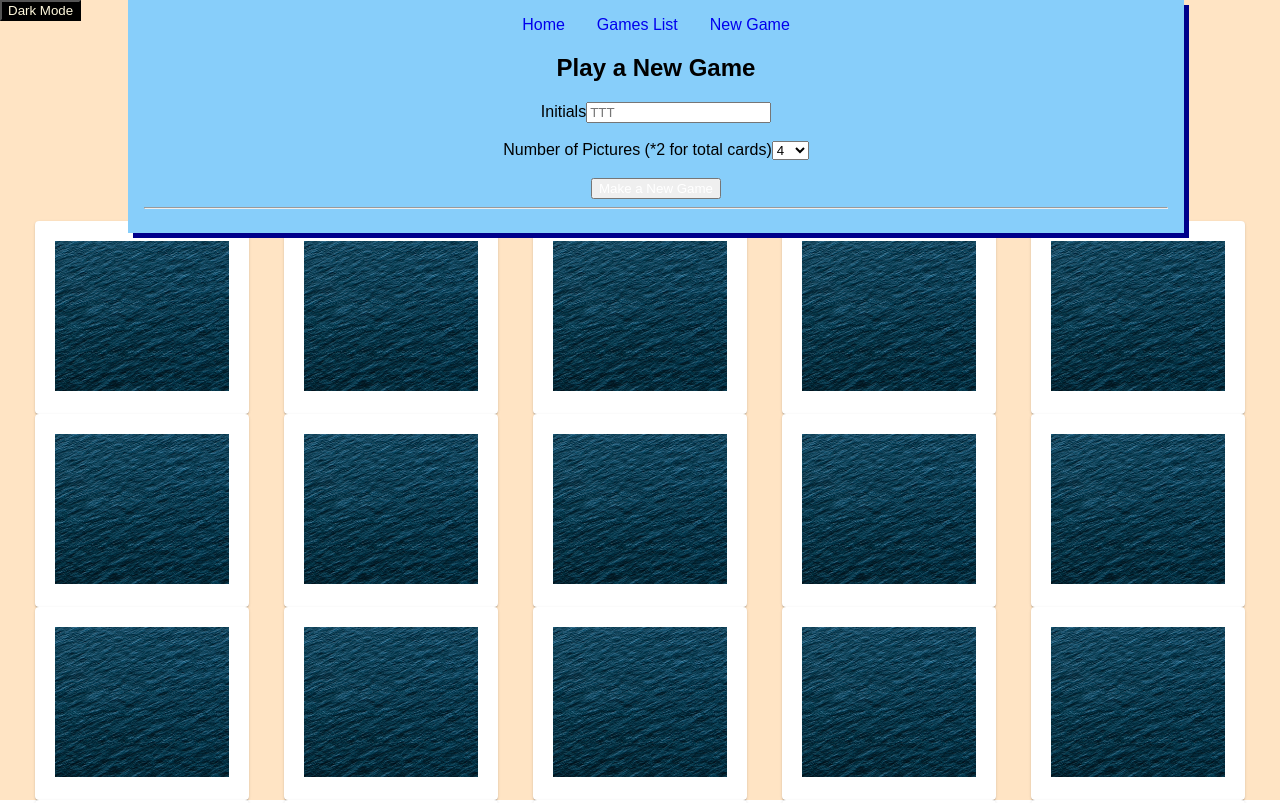
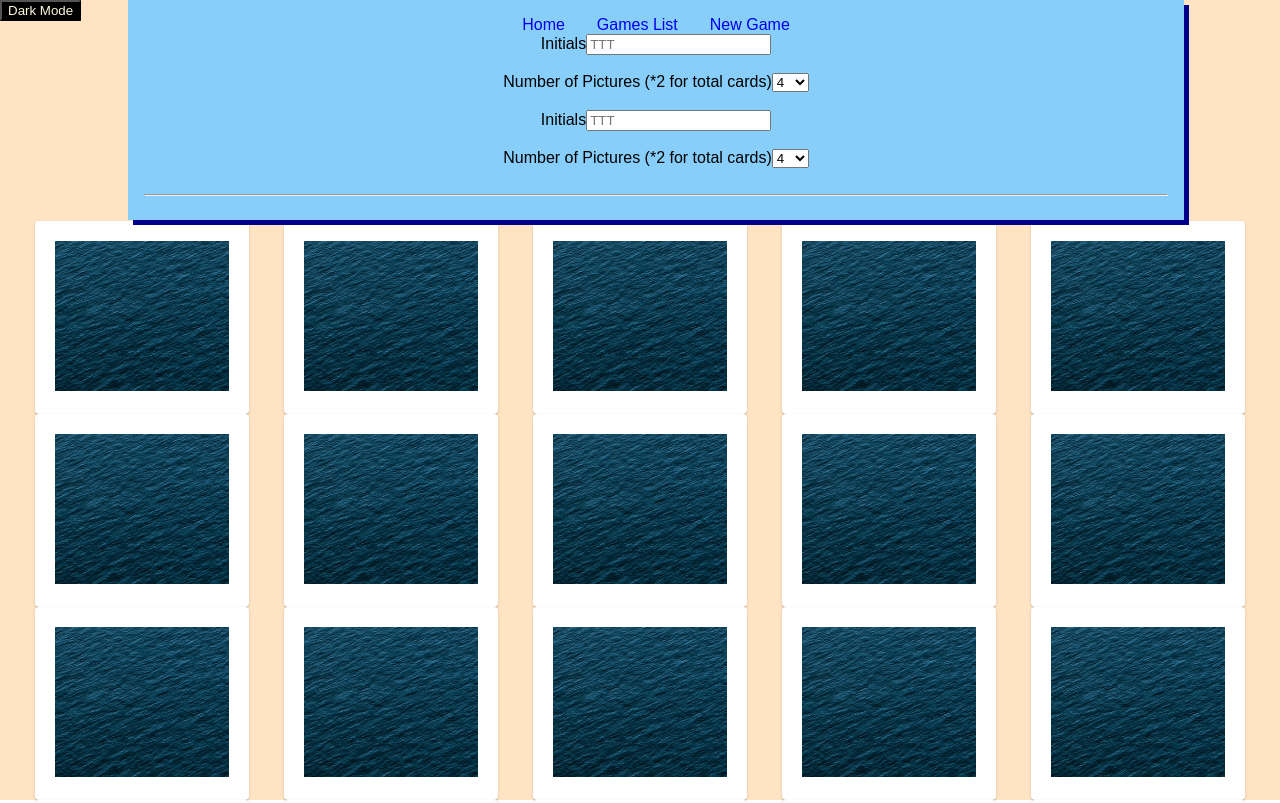
Before and after one commit to Doode1524/concentration, a React (Create React App) app: page /newGame in a window 1280 px wide. Shown: the top 803 px of the page. Built offline with nearby package versions, Linux system fonts and the light colour scheme; no server answers.

Commit message:
working on changing newGames to redux

```diff
--- a/package.json
+++ b/package.json
@@ -14,6 +14,7 @@
     "react-router-dom": "^5.2.0",
     "react-scripts": "4.0.3",
     "redux": "^4.1.0",
+    "redux-thunk": "^2.3.0",
     "web-vitals": "^1.0.1"
   },
   "scripts": {
--- /dev/null
+++ b/src/actions/makeAGame.js
@@ -0,0 +1,13 @@
+const makeAGame = (games) => {
+  return (dispatch) => {
+  fetch('http://127.0.0.1:3001/games',{
+    method: 'post',
+    body: JSON.stringify(games)
+  }).then(r => r.json())
+    .then(games => {
+      dispatch({type: "makeAGame", payload: {games}})
+  })
+}
+}
+
+export {makeAGame}
--- a/src/class_components/newGame.js
+++ b/src/class_components/newGame.js
@@ -1,15 +1,21 @@
 import React, { Component } from 'react'
+
+import NewGameForm from '../functional_components/newGameForm';
+import NewGameSubmit from '../functional_components/newGameSubmit';
+
+import { connect } from 'react-redux';
+import { makeAGame } from '../actions/makeAGame'
 
 class NewGame extends Component {
 
-  state = {
-    initials: "",
-    numPics: "8"
+
+  componentDidMount(){
+    this.props.makeAGame()
   }
 
-  handleChange = (e) => {
+   handleChange = (e) => {
 
-    this.setState({
+    this.props.games({
       [e.target.name]: e.target.value
 
     })
@@ -24,14 +30,16 @@ class NewGame extends Component {
   render (){
     return(
       <div>
-        <h2>Play a New Game</h2>
+        <NewGameForm />
+        <NewGameSubmit />
+        {/* <h2>Play a New Game</h2>
         <form className="newGame" onSubmit={this.handleSubmit}>
           <label>Initials</label>
           <input
             type='text'
             name='initials'
             placeholder='TTT'
-            value={this.state.initials}
+            value={this.props.initials}
             onChange={this.handleChange}
           ></input>
           <br></br>
@@ -39,7 +47,7 @@ class NewGame extends Component {
           <label>Number of Pictures (*2 for total cards)</label>
           <select
             name='numPics'
-            value={this.state.numPics}
+            value={this.props.numPics}
             onChange={this.handleChange}
           >
             <option value="8">4</option>
@@ -53,17 +61,19 @@ class NewGame extends Component {
             <option value="24">12</option>
           </select>
           <br></br>
-          <br></br>
-          <input
-            style={{backgroundColor: 'dkblue', color: 'white'}}
+          <br></br> */}
+          {/* <input
+            style={{backgroundColor: 'darkblue', color: 'white'}}
             type="submit"
             value='Make a New Game'
           ></input>
           <br></br>
-        </form>
+        </form> */}
       </div>
     )
   }
 }
 
-export default NewGame;
+export default connect((state) => {
+  return {games: state.games}
+}, {makeAGame})(NewGame);
--- /dev/null
+++ b/src/functional_components/newGameForm.js
@@ -0,0 +1,41 @@
+import React from 'react';
+import { reduxForm, Field } from 'redux-form';
+
+const NewGameForm = ({ handleChange, handleSubmit, value }) => (
+  <form onSubmit={handleSubmit}>
+    <div>
+      <label>Initials</label>
+
+      <Field
+        component="input"
+        name="intitals"
+        placeholder="TTT"
+        onChange={handleChange}
+        type="text"
+        value={value}
+      />
+      <br></br>
+      <br></br>
+      <label>Number of Pictures (*2 for total cards)</label>
+      <Field
+        component="select"
+        name="numPics"
+        onChange={handleChange}
+        value={value}
+      >
+          <option value="8">4</option>
+          <option value="10">5</option>
+          <option value="12">6</option>
+          <option value="14">7</option>
+          <option value="16">8</option>
+          <option value="18">9</option>
+          <option value="20">10</option>
+          <option value="22">11</option>
+          <option value="24">12</option>
+      </Field>
+      <br></br>
+      <br></br>
+    </div>
+  </form>
+)
+export default reduxForm({ form: 'NewGameForm' })(NewGameForm)
--- /dev/null
+++ b/src/functional_components/newGameSubmit.js
@@ -0,0 +1,14 @@
+import React from 'react';
+import { connect } from 'react-redux';
+import NewGameForm from './newGameForm'
+
+let NewGameSubmit = ({ handleNewGameSubmit, values }) =>
+  <NewGameForm
+    onSubmit={values => handleNewGameSubmit(values.new)}
+  />
+
+const mapDispatchToProps = (dispatch) => ({
+  handleNewGameSubmit: value => dispatch({ type: 'NewGame_CONTAINER_SUBMIT', payload: value }),
+});
+
+export default connect(null, mapDispatchToProps)(NewGameSubmit);
```
Also changed, not shown: 1 other file (tests, documents, lock files or other folders).
